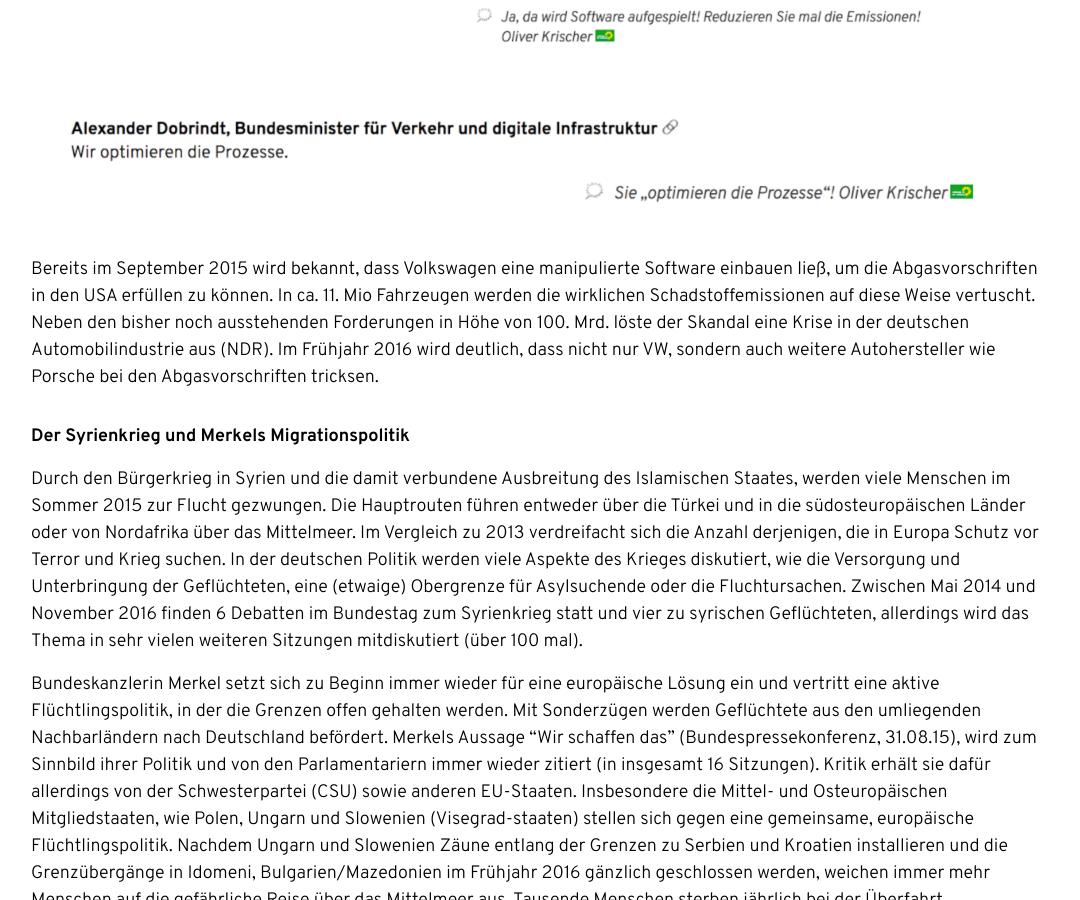
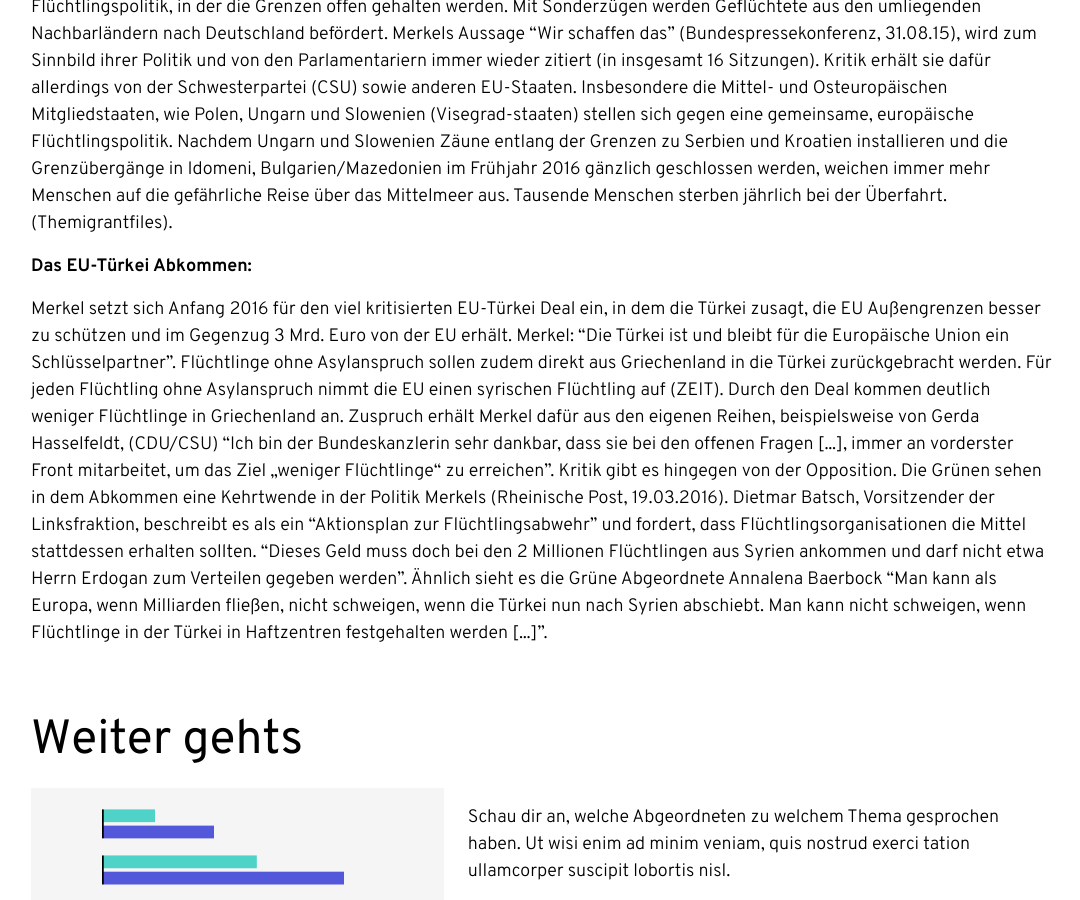
Before and after one commit to Datenschule/offenesparlament.de-frontend, a Jekyll site: the page built from analyse/themen.html, in a window 1280 px wide and 900 px high, scrolled down 4206 px. Shown: the whole window, without its empty margins (97-1177 px from the left). Built offline with Jekyll 4.4.1, drawn with Linux system fonts in a browser that asks for light colours.

Commit message:
remove duplicate images & text abgas

```diff
--- a/analyse/themen.html
+++ b/analyse/themen.html
@@ -98,10 +98,6 @@
 				<img src="/static/img/preview/gruene_kritik_dobrindt2.png" alt="" style="margin: auto; text-align: center; display: inherit;">
 			</div>
 		</div>
-		<div class="container-left-12">
-			<img src="/static/img/preview/gruene_kritik_dobrindt_1.png" alt="" style="margin: auto; text-align: center; display: inherit;">
-		</div>
-		<p>Bereits im September 2015 wird bekannt, dass Volkswagen eine manipulierte Software einbauen ließ, um die Abgasvorschriften in den USA erfüllen zu können. In ca. 11. Mio Fahrzeugen werden die wirklichen Schadstoffemissionen auf diese Weise vertuscht. Neben den bisher noch ausstehenden Forderungen in Höhe von 100. Mrd. löste der Skandal eine Krise in der deutschen Automobilindustrie aus (<a href="http://www.ndr.de/nachrichten/niedersachsen/braunschweig_harz_goettingen/Die-VW-Abgas-Affaere-eine-Chronologie,volkswagen892.html">NDR</a>). Im Frühjahr 2016 wird deutlich, dass nicht nur VW, sondern auch weitere Autohersteller wie Porsche bei den Abgasvorschriften tricksen. </p>
 
 	</div>
 
```
